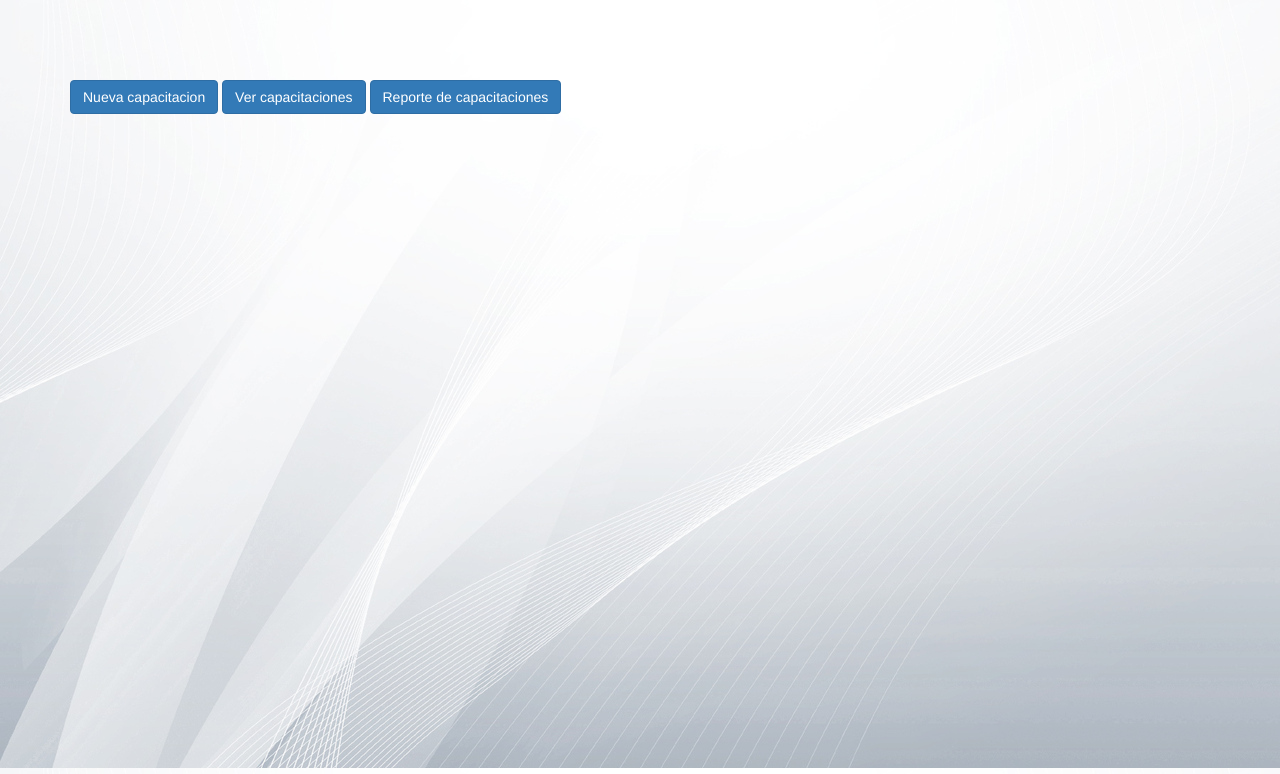
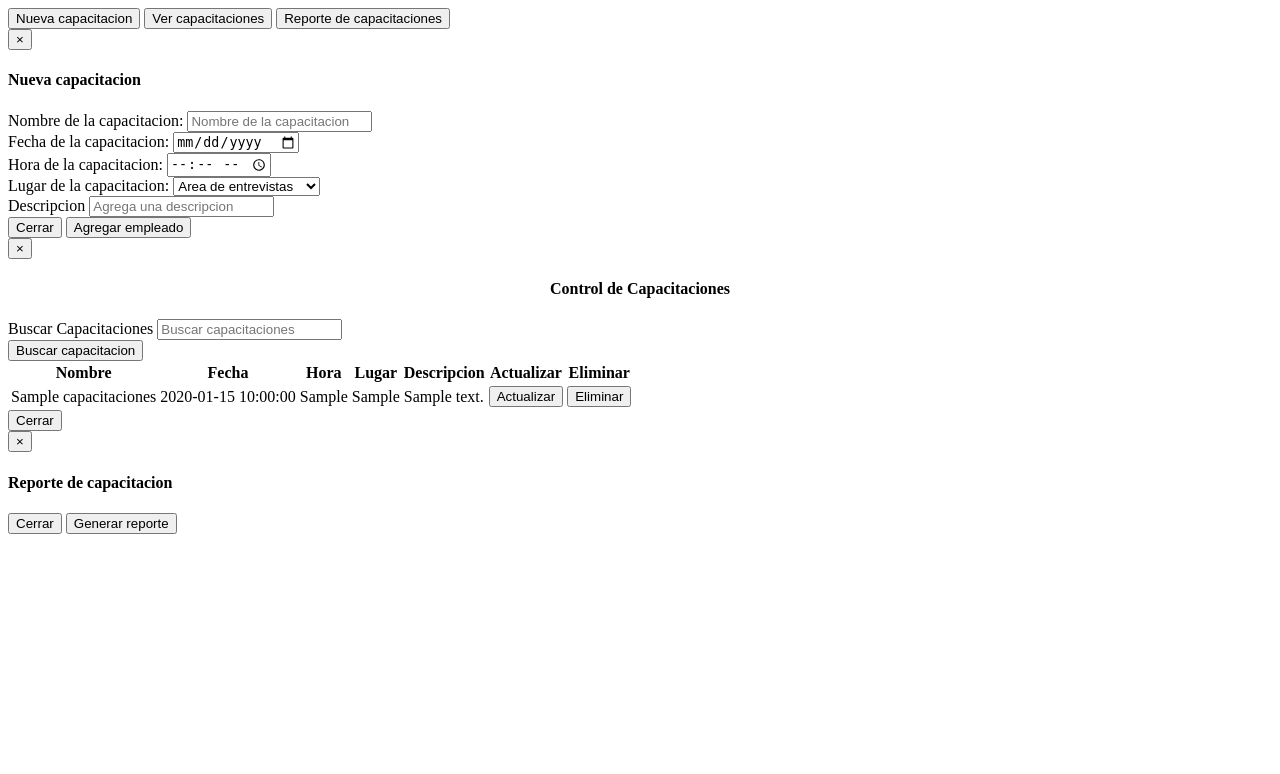
Before and after one commit to alexisRG08/Proyecto-SIGERH, a PHP site: page /programacion/vistas/vista_Capacitacion.php in a window 1280 px wide. Shown: the top 774 px of the page. Run offline with PHP 8.4, Linux system fonts and the light colour scheme; tables that the repository leaves empty or names only in its code hold one stand-in row (values such as "Sample post").

Commit message:
ya agrega, ya refresca y ya muestra el modulo capacitaciones

```diff
--- a/index.php
+++ b/index.php
@@ -9,6 +9,7 @@
   <link rel="stylesheet" href="../ProyectoRH/css/estilos.css"/>
   <script src="../ProyectoRH/programacion/JavaScript/JsEmpleados.js"></script>
   <script src="../ProyectoRH/programacion/JavaScript/EventosJS.js"></script>
+  <script src="../ProyectoRH/programacion/JavaScript/JsCapacitaciones.js"></script>
   <script src="../ProyectoRH/programacion/JavaScript/JsUsuarios.js"></script>
   <script src="../ProyectoRH/programacion/JavaScript/Jslogin.js"></script>
   <link rel="stylesheet" href="../ProyectoRH/css/tablas.css"/>
@@ -25,7 +26,7 @@
 
  window.onload = function() {
   document.getElementById("ocultarempleados").style.display="none";
-  document.getElementById("ocultarcapcitacion").style.display="none";
+  //document.getElementById("ocultarcapcitacion").style.display="none";
   document.getElementById("ocultarusuarios").style.display="none";
   document.getElementById("ocultarlogout").style.display="none";
   document.getElementById("redessociales").style.display="none";
--- a/programacion/clases/Administrador.php
+++ b/programacion/clases/Administrador.php
@@ -291,6 +291,62 @@ echo "Datos actualizados";
 
 
 	}
+  function agregar_capacitaciones($nombrec,$fechac,$horac,$lugarc,$descripcionc)
+  {
+    $bd=new Database();
+    $sql="insert into capacitacioness (nombre,fecha,hora,lugar,descripcion) values ('$nombrec','$fechac','$horac','$lugarc','$descripcionc');";
+    $resultado=$bd->ejecutar($sql);
+
+  }
+  function eliminar_capacitaciones()
+  {
+
+  }
+  function actualizar_capacitaciones()
+  {
+
+  }
+  function buscar_capacitaciones()
+  {
+
+  }
+  function mostrar_capacitaciones()
+  {
+    $bd=new Database();
+    $sql="select * from capacitacioness";
+    $resultado=$bd->ejecutar($sql);
+    $cont=0;
+    $cont1=0;
+    echo "<div class='table-responsive'>
+            <table class='table table-bordered table-hover table-condensed table table-striped'>
+              <tr>
+                <th>Nombre</th><th>Fecha</th><th>Hora</th><th>Lugar</th><th>Descripcion</th><th>Actualizar</th><th>Eliminar</th>
+              </tr>";
+
+                  while ($fila = mysqli_fetch_array($resultado))
+                    {
+                      $idd = $fila['idcapacitacion'];
+                      $nombre = $fila['nombre'];
+                      $fecha = $fila['fecha'];
+                      $hora = $fila['hora'];
+                      $lugar = $fila['lugar'];
+                      $descripcion = $fila['descripcion'];
+                      echo "<tr>";
+                      echo "<td contenteditable> $nombre</td>";
+                      echo "<td contenteditable> $fecha</td>";
+                      echo "<td contenteditable> $hora</td>";
+                      echo "<td contenteditable> $lugar</td>";
+                      echo "<td contenteditable> $descripcion</td>";
+                      echo "<td><button type='button' class='btn btn-primary' value='actualizar-capacitacion' onclick='actualizarCapacitaciones($idd,$cont1)'>Actualizar</button></td>";
+                      echo "<td><button type='button' class='btn btn-primary' value='eliminar-capacitacion' onclick='eliminarCapacitaciones($idd,$cont)'>Eliminar</button></td>";
+                      echo "</tr>";
+                      $cont++;
+                      $cont1=$cont1+6;
+                    }
+
+    echo"   </table>
+          </div>";
+  }
   function sesion_login($usuario,$contrasena){
   $bd=new Database();
  $sql= "SELECT * FROM usuarios WHERE usuario = '".$usuario."' and contrasena='".$contrasena."';";
--- a/programacion/vistas/vista_Capacitacion.php
+++ b/programacion/vistas/vista_Capacitacion.php
@@ -8,14 +8,16 @@ $bd=new Database();
 <meta charset="utf-8">
 	<title>Capacitacion</title>
   <meta name="viewport" content="width=device-width, user-scalable=no, initial-scale=1.0, minimun-scale=1.0">
-  <link rel="stylesheet" href="../../css/bootstrap.min.css"/>
-  <link rel="stylesheet" href="../../css/estilos.css"/>
+  <!--<link rel="stylesheet" href="../../css/bootstrap.min.css"/>
+  <link rel="stylesheet" href="../../css/estilos.css"/>-->
+  <script src="../../programacion/JavaScript/JsCapacitaciones.js"></script>
 </head>
 <body>
 	<div class="container">
     	<button class="btn btn-primary" data-toggle="modal" data-target="#ventana1">Nueva capacitacion</button>
         <button class="btn btn-primary" data-toggle="modal" data-target="#ventana2" >Ver capacitaciones</button>
         <button class="btn btn-primary" data-toggle="modal" data-target="#ventana3">Reporte de capacitaciones</button>
+    </div>
 <!--**************************************************************Nueva capacitacion***************************************** -->
 <div class="modal fade" id="ventana1" tabindex="-1" role="dialog" aria-labelledby="modalLabel" aria-hidden="true">
   <div class="modal-dialog" >
@@ -24,45 +26,37 @@ $bd=new Database();
         <button class="close" data-dismiss="modal" aria-hidden="true">&times;</button>
           <h4 class="modal-title" id="exampleModalLabel">Nueva capacitacion</h4>
                 <div class="modal-body">
-                  <form class="miform"  name="form" action="programacion/controlador/ControllerCapacitaciones.php" method="post">
+                  <form>
                       <div class="form-group">
                           <label for="nombre-cap" class="control-label">Nombre de la capacitacion:</label>
-                          <input type="text" class="form-control" id="capnombre" name="capnombre" placeholder="Nombre de la capacitacion" required="required"  onpaste="return false" autocomplete="off">
+                          <input type="text" class="form-control" id="cap-nombre" name="capnombre" placeholder="Nombre de la capacitacion" required="required">
                       </div>
                       <div class="form-group">
                           <label for="fecha-cap" class="control-label">Fecha de la capacitacion:</label>
-                          <input type="date" class="form-control" id="capfecha" name="capfecha">
+                          <input type="date" class="form-control" id="cap-fecha" name="capfecha" required="required">
                       </div>
                       <div class="form-group">
                           <label for="hora-cap" class="control-label">Hora de la capacitacion:</label>
-                          <input type="time" class="form-control" id="caphora" name="caphora">
+                          <input type="time" class="form-control" id="cap-hora" name="caphora" required="required">
                       </div>
                       <div class="form-group">
-                      <label for="area-name" class="control-label">Lugar de la capacitacion:</label>
-                        <select  id="caplugar" name="caplugar" class="form-control" >
-                          <option >Area de entrevistas</option>
-                          <option >Area de capacitacion</option>
-                          <option >Area de RH</option>
+                      <label for="lugar-cap" class="control-label">Lugar de la capacitacion:</label>
+                        <select  id="cap-lugar" name="caplugar" class="form-control" >
+                          <option value="Area de entrevistas">Area de entrevistas</option>
+                          <option value="Area de capacitacion">Area de capacitacion</option>
+                          <option value="Area de RH">Area de RH</option>
                         </select>
                       </div>
-
                       <div class="form-group">
-                      <label for="area-name" class="control-label">empleado</label>
-                        <select  id="capempleado" name="capempleado" class="form-control" >
-                          <option >1</option>
-                          <option >2</option>
-                          <option >3</option>
-                        </select>
+                        <label for="desc-cap" class="control-label">Descripcion</label>
+                        <input type="text" class="form-control" id="cap-desc" name="capdesc" placeholder="Agrega una descripcion" required="required">
                       </div>
-
+                  </form>
                   <div class="modal-footer">
                     <button type="button" class="btn btn-default" data-dismiss="modal">Cerrar</button>
-                <input type="submit"  name="submit" class="btn btn-success"  value="Agregar Capacitaciones">
-                </form>
-
-              <!--  <button type="button" class="btn btn-success" data-dismiss="modal">Agregar capacitacion</button>  -->
+                    <button type="submit" class="btn btn-primary" onClick="agregarCapacitaciones()" value="agregar-capacitaciones">Agregar empleado</button>
                   </div>
-                    <div id="resultadoDia">
+                  <div id="resultadoCap">
 
                   </div>
                 </div><!-- cierra modal-body-->
@@ -71,58 +65,34 @@ $bd=new Database();
   </div><!-- cierra modal-dialog-->
 </div>  <!-- cierra modal-fade-->
 </div><!--cierra container-->
-<!--**************************************************************Ver capacitacion***************************************** -->
+<!--*************************************************************Tabla de capacitaciones***************************************** -->
 <div class="modal fade" id="ventana2" tabindex="-1" role="dialog" aria-labelledby="modalLabel" aria-hidden="true">
-  <div class="modal-dialog" >
+  <div class="modal-dialog modal-lg" >
     <div class="modal-content" >
       <div class="modal-header">
         <button class="close" data-dismiss="modal" aria-hidden="true">&times;</button>
           <h4 class="modal-title" id="exampleModalLabel"><center>Control de Capacitaciones</center></h4>
                 <div class="modal-body">
+                <form>
                   <div class="form-group">
-                            <label for="curp-empleado" class="control-label">Buscar Capacitación</label>
-                         <a href="#" data-toggle="tooltip" title="Busca un evento"><input type="text" class="form-control" id="buscar" placeholder="Buscar capacitación"></a> <br>
-                            <button   class="btn btn-primary btn-lg" type="submit"   value="agregar-empleado">Buscar</button>
+                    <label for="curp-empleado" class="control-label">Buscar Capacitaciones</label>
+                    <input type="text" class="form-control" id="buscar-capacitaciones" placeholder="Buscar capacitaciones">
                   </div>
-
-                  <table class="table table-bordered" >
-                            <thead >
-                         <tr>
-                         <th>Nombre</th>
-                          <th>Fecha</th>
-                          <th>Hora</th>
-                          <th>Lugar</th>
-                          <th>Empleado</th>
-                        </tr>
-                        </thead>
+                  <div class="form-group">
+                    <button type="button" class="btn btn-primary" onClick="buscarCapacitacion()" value="buscar-capacitacion">Buscar capacitacion</button>
+                  </div>
+                  <div class="form-group" id="tabla_capacitaciones">
                     <?php
-                    $query = "SELECT * FROM  capacitaciones;";
-                    $conectar=mysqli_connect("localhost","root","root","mydb");
-                    $tildes = $conectar->query("SET NAMES 'utf8'");
-                    $result = mysqli_query($conectar, $query);
-                    while ($fila = mysqli_fetch_array($result)){
-                    $nombre = $fila['tipo_capacitacion'];
-                    $fecha = $fila['fecha'];
-                    $hora = $fila['hora'];
-                    $lugar = $fila['lugar'];
-                    $idempleado = $fila['empleados_id_empleado'];
-                   echo "<tr>";
-                    echo "<td><center> $nombre</center></td>";
-                    echo "<td> <center>$fecha</center></td>";
-                   echo "<td><center> $hora</center></td>";
-                   echo "<td><center> $lugar</center></td>";
-                   echo "<td><center> $idempleado</center></td>";
-                    echo "</tr>";
-     }
-                    mysqli_free_result($result);
-                   mysqli_close($conectar);
+                      require_once ('../../programacion/clases/Administrador.php');
+                      $mostrar=new Administrador();
+                      $mostrar->mostrar_capacitaciones();
                     ?>
-                      </table>
-
+                  </div>
+                </form>
                   <div class="modal-footer">
                     <button type="button" class="btn btn-default" data-dismiss="modal">Cerrar</button>
                   </div>
-                    <div id="resultadoDia">
+                  <div id="">
 
                   </div>
                 </div><!-- cierra modal-body-->
```
Also changed, not shown: programacion/Controlador/ControllerCapacitaciones.php (deleted, +0 -13 lines), programacion/Controlador/capacitaciones.php (added, +23 -0 lines), programacion/JavaScript/JsCapacitaciones.js (added, +85 -0 lines). Lines whose indentation alone changed are shown as unchanged.
